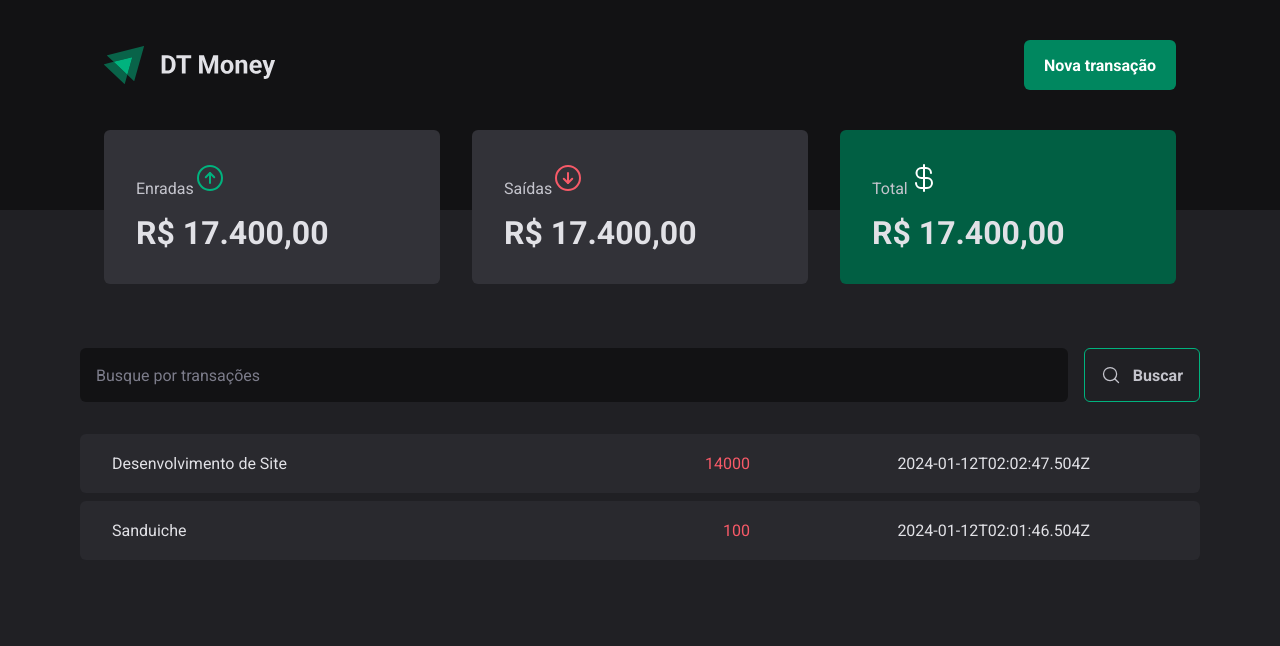
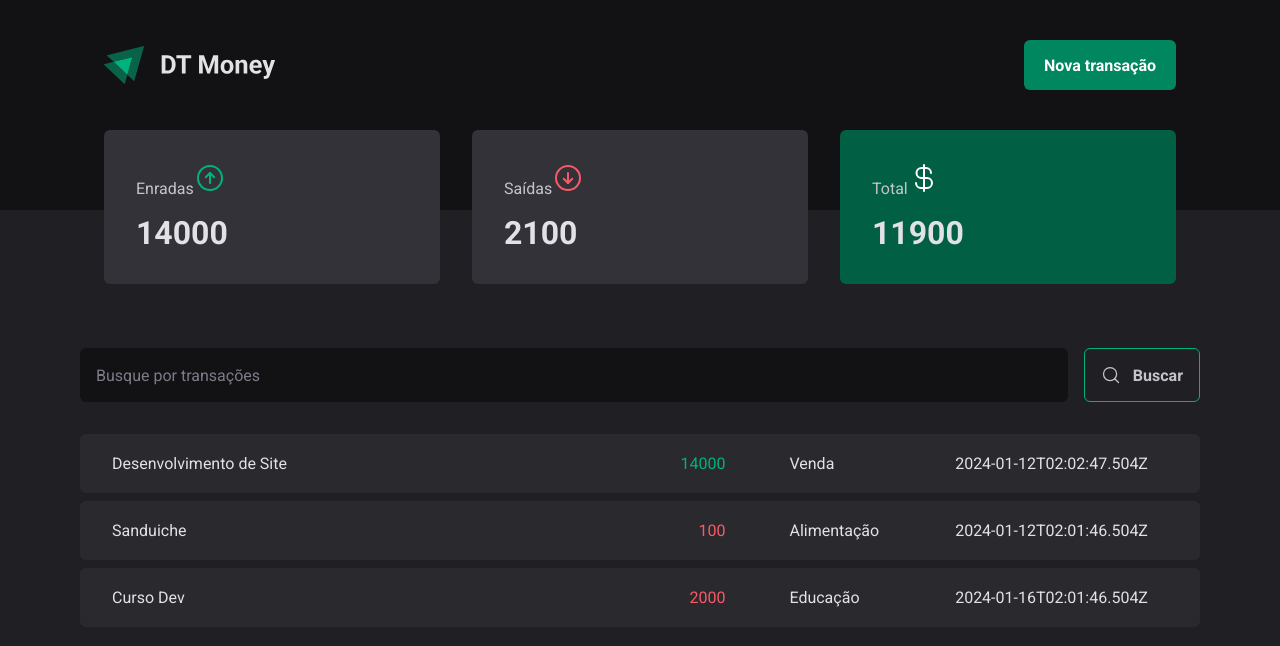
Before and after one commit to 4llves/DT-Money, a React (Vite) app: page / in a window 1280 px wide. Shown: the top 646 px of the page. Built offline with nearby package versions, Linux system fonts and the light colour scheme; data requests are answered from the project's data file.

Commit message:
feat: calc summary transactions

```diff
--- a/server.json
+++ b/server.json
@@ -3,18 +3,26 @@
     {
       "id": 1,
       "description": "Desenvolvimento de Site",
-      "type:": "income",
-      "category:": "Venda",
+      "type": "income",
+      "category": "Venda",
       "price": 14000,
       "createdAt": "2024-01-12T02:02:47.504Z"
     },
     {
       "id": 2,
       "description": "Sanduiche",
-      "type:": "outcome",
-      "category:": "Alimentação",
+      "type": "outcome",
+      "category": "Alimentação",
       "price": 100,
       "createdAt": "2024-01-12T02:01:46.504Z"
+    },
+    {
+      "id": 3,
+      "description": "Curso Dev",
+      "type": "outcome",
+      "category": "Educação",
+      "price": 2000,
+      "createdAt": "2024-01-16T02:01:46.504Z"
     }
   ]
 }
--- a/src/components/Summary/index.tsx
+++ b/src/components/Summary/index.tsx
@@ -6,7 +6,17 @@
 export function Summary() {
   const { transactions } = useContext(TransactionsContext)
 
-  console.log(transactions)
+  const summary = transactions.reduce((acc, transaction) => {
+    if(transaction.type === 'income') {
+      acc.income += transaction.price
+      acc.total += transaction.price
+    } else {
+      acc.outcome += transaction.price
+      acc.total -= transaction.price
+    }
+
+    return acc
+  }, {income: 0, outcome: 0, total: 0})
 
   return (
     <SummaryContainer>
@@ -18,7 +28,7 @@
           </span>
         </header>
 
-        <strong>R$ 17.400,00</strong>
+        <strong>{summary.income}</strong>
       </SummaryCard>
 
       <SummaryCard>
@@ -29,7 +39,7 @@
           </span>
         </header>
 
-        <strong>R$ 17.400,00</strong>
+        <strong>{summary.outcome}</strong>
       </SummaryCard>
 
       <SummaryCard variant="green">
@@ -40,7 +50,7 @@
           </span>
         </header>
 
-        <strong>R$ 17.400,00</strong>
+        <strong>{summary.total}</strong>
       </SummaryCard>
     </SummaryContainer>
   )
--- a/src/pages/Transactions/index.tsx
+++ b/src/pages/Transactions/index.tsx
@@ -7,6 +7,8 @@
 
 export function Transactions() {
   const { transactions } = useContext(TransactionsContext)
+
+  console.log(transactions)
 
   return (
     <div>
```
